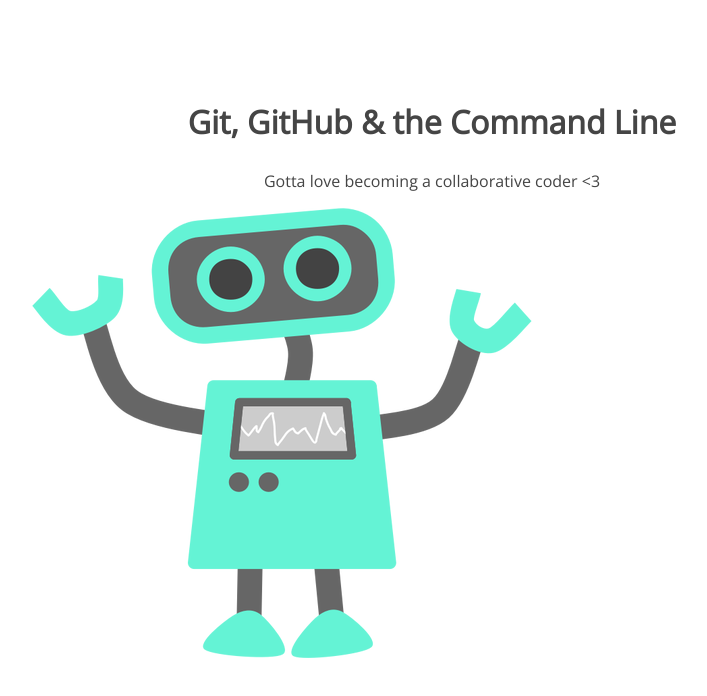
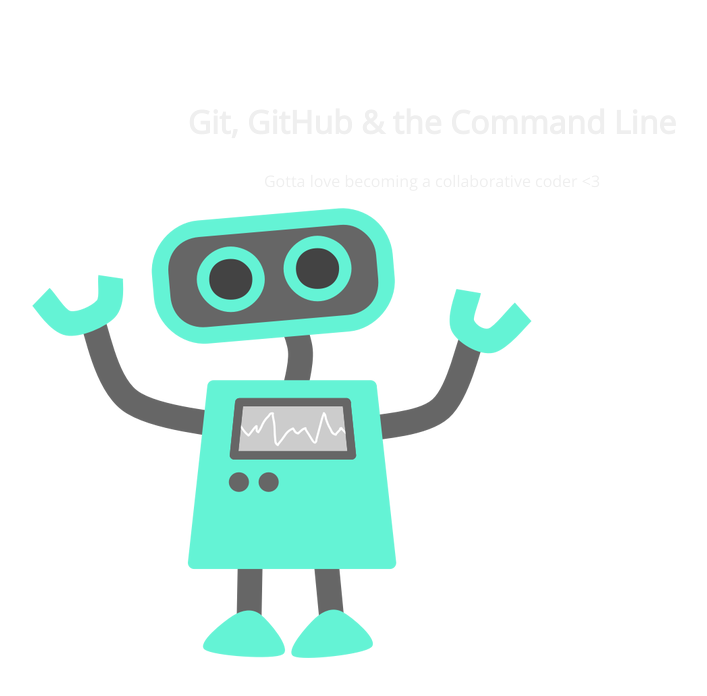
Before and after one commit to theodorewonderlik/105-project, a plain HTML site: page index.html in a window 1280 px wide. Shown: the whole page, without its empty margins (208-915 px from the left). Drawn offline with nearby package versions, Linux system fonts and the light colour scheme.

Commit message:
changed h1 colour in style.css

```diff
--- a/css/style.css
+++ b/css/style.css
@@ -5,7 +5,7 @@
 section h1,
 section p {
 	text-align: center;
-	color: #454545;
+	color: #efefef;
 }
 section h1 {
 	font: 32px 'Open Sans';
```
